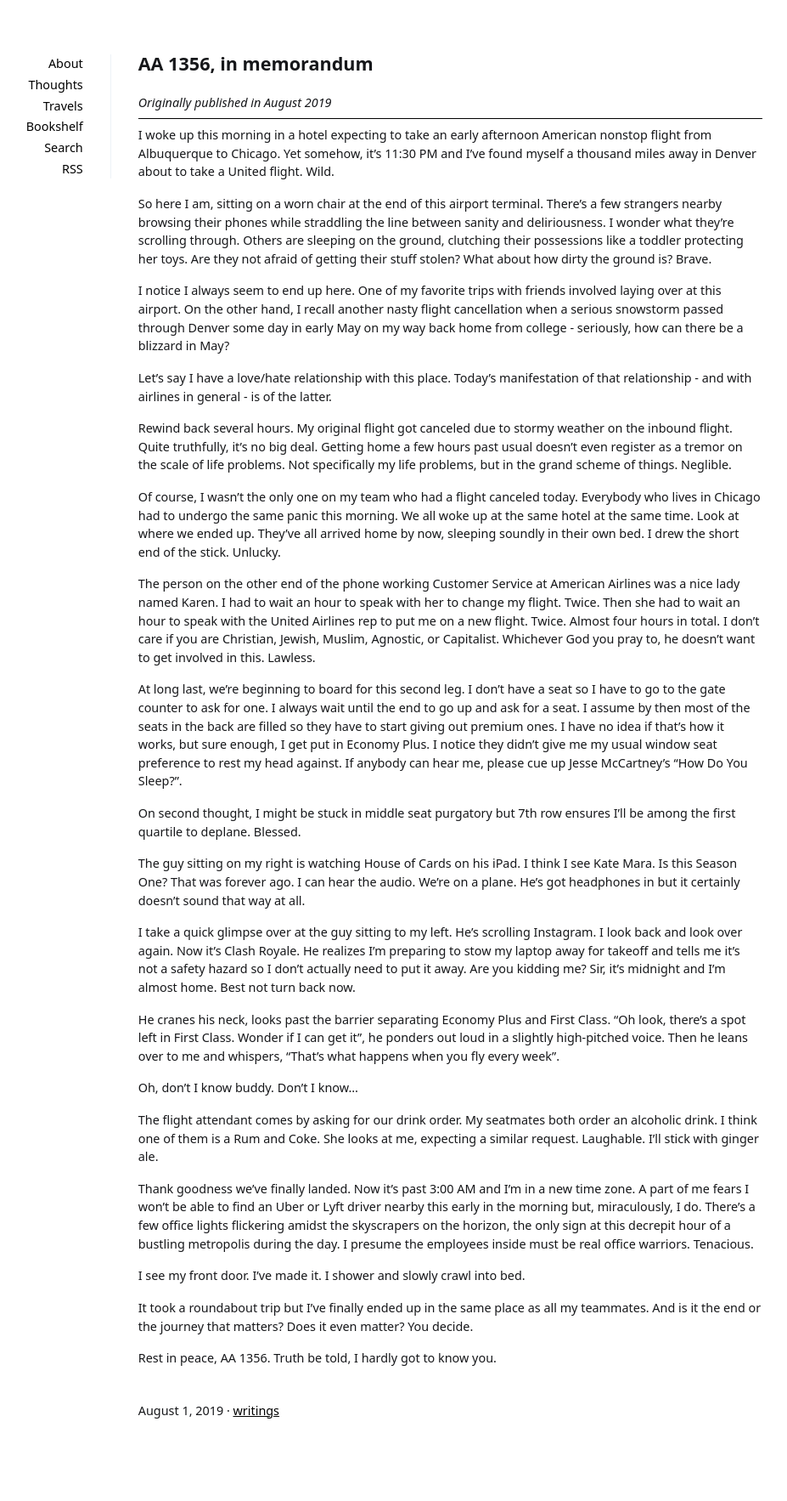
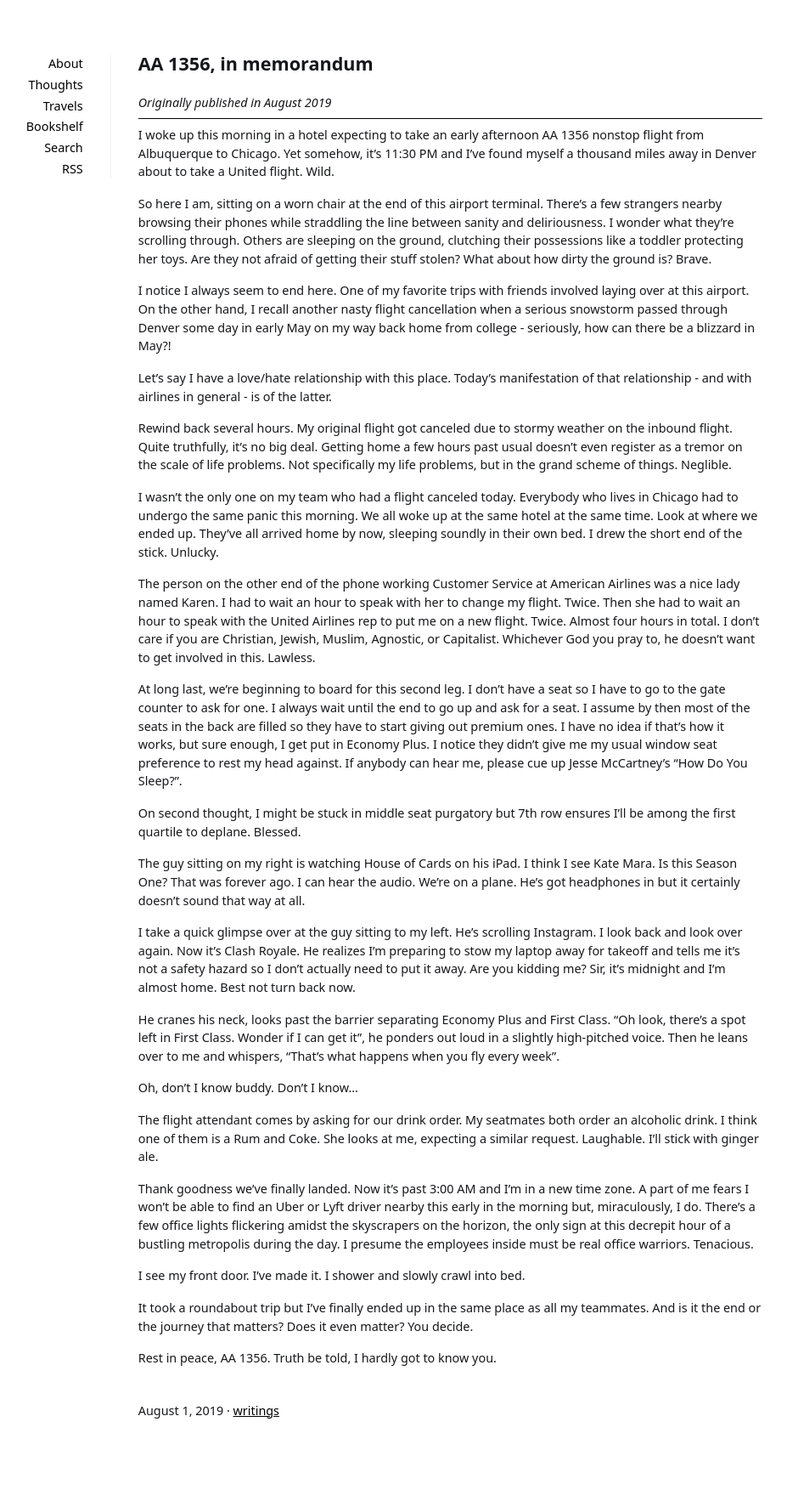
Before and after one commit to Jerry-Sun/jerry-sun.github.io, a Jekyll site: the page built from _posts/2019-08-01-aa1356-in-memorandum.md, in a window 1280 px wide. Shown: the whole page at 85% size, without its empty margins (190-1117 px from the left). Built offline with Jekyll 4.4.1, drawn with Linux system fonts in a browser that asks for light colours.

```diff
--- a/_posts/2019-08-01-aa1356-in-memorandum.md
+++ b/_posts/2019-08-01-aa1356-in-memorandum.md
@@ -4,24 +4,24 @@
 description: A summary of my consulting days
 summary:
 tags:
-    - writings
+  - writings
 ---
 
-*Originally published in August 2019*
+_Originally published in August 2019_
 
------
+---
 
-I woke up this morning in a hotel expecting to take an early afternoon American nonstop flight from Albuquerque to Chicago. Yet somehow, it’s 11:30 PM and I’ve found myself a thousand miles away in Denver about to take a United flight. Wild.
+I woke up this morning in a hotel expecting to take an early afternoon AA 1356 nonstop flight from Albuquerque to Chicago. Yet somehow, it’s 11:30 PM and I’ve found myself a thousand miles away in Denver about to take a United flight. Wild.
 
 So here I am, sitting on a worn chair at the end of this airport terminal. There’s a few strangers nearby browsing their phones while straddling the line between sanity and deliriousness. I wonder what they’re scrolling through. Others are sleeping on the ground, clutching their possessions like a toddler protecting her toys. Are they not afraid of getting their stuff stolen? What about how dirty the ground is? Brave.
 
-I notice I always seem to end up here. One of my favorite trips with friends involved laying over at this airport. On the other hand, I recall another nasty flight cancellation when a serious snowstorm passed through Denver some day in early May on my way back home from college - seriously, how can there be a blizzard in May?
+I notice I always seem to end here. One of my favorite trips with friends involved laying over at this airport. On the other hand, I recall another nasty flight cancellation when a serious snowstorm passed through Denver some day in early May on my way back home from college - seriously, how can there be a blizzard in May?!
 
 Let’s say I have a love/hate relationship with this place. Today’s manifestation of that relationship - and with airlines in general - is of the latter.
 
 Rewind back several hours. My original flight got canceled due to stormy weather on the inbound flight. Quite truthfully, it’s no big deal. Getting home a few hours past usual doesn’t even register as a tremor on the scale of life problems. Not specifically my life problems, but in the grand scheme of things. Neglible.
 
-Of course, I wasn’t the only one on my team who had a flight canceled today. Everybody who lives in Chicago had to undergo the same panic this morning. We all woke up at the same hotel at the same time. Look at where we ended up. They’ve all arrived home by now, sleeping soundly in their own bed. I drew the short end of the stick. Unlucky.
+I wasn’t the only one on my team who had a flight canceled today. Everybody who lives in Chicago had to undergo the same panic this morning. We all woke up at the same hotel at the same time. Look at where we ended up. They’ve all arrived home by now, sleeping soundly in their own bed. I drew the short end of the stick. Unlucky.
 
 The person on the other end of the phone working Customer Service at American Airlines was a nice lady named Karen. I had to wait an hour to speak with her to change my flight. Twice. Then she had to wait an hour to speak with the United Airlines rep to put me on a new flight. Twice. Almost four hours in total. I don’t care if you are Christian, Jewish, Muslim, Agnostic, or Capitalist. Whichever God you pray to, he doesn’t want to get involved in this. Lawless.
 
```
Also changed, not shown: _posts/2022-02-21-tipping-culture-output.md (+2 -2 lines), _posts/2024-01-29-industrialization-sucks.md (+1 -1 lines), _posts/2024-01-31-replace-twitter-with-books.md (+1 -1 lines), _posts/2024-03-19-why-crypto-is-appealing-to-me.md (added, +28 -0 lines).
